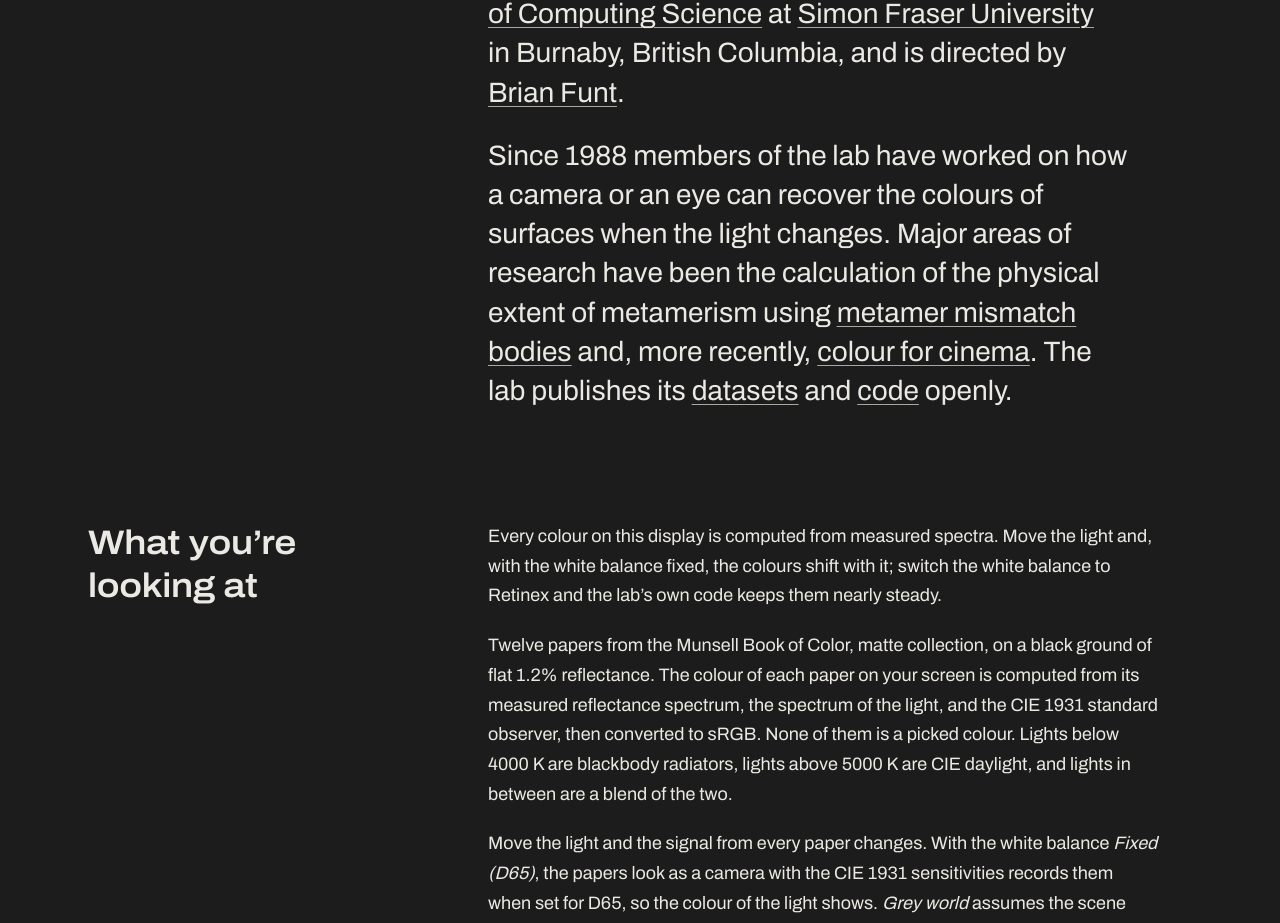
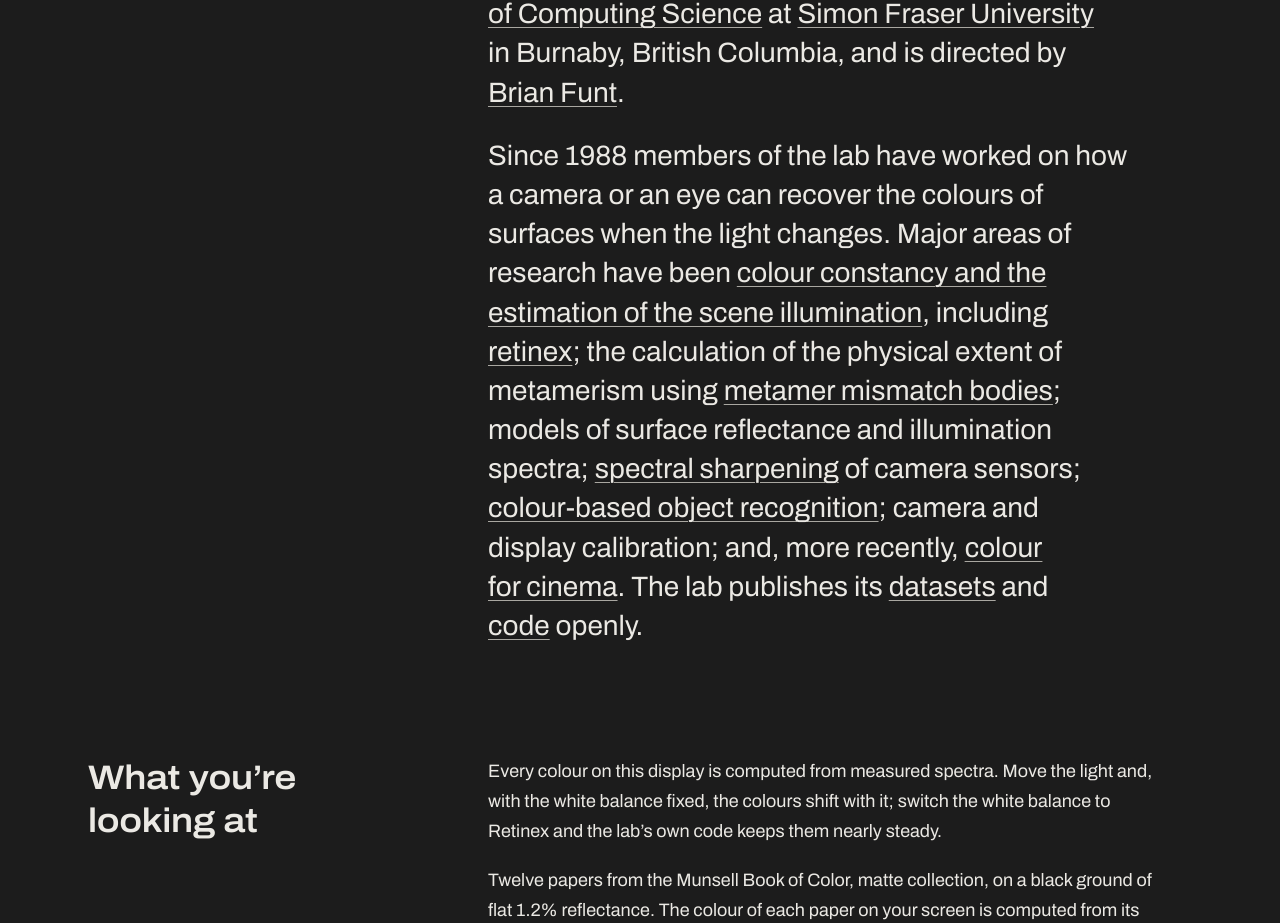
Before and after one commit to sfu-cs-vision-lab/sfu-cs-vision-lab.github.io, a Next.js app: page / in a window 1280 px wide. Shown: the part 973-1896 px from the top of the page. Built offline with nearby package versions, Linux system fonts and the light colour scheme; some icons are missing.

Commit message:
Name the lab's other major areas of research in the About section

```diff
--- a/app/page.tsx
+++ b/app/page.tsx
@@ -31,9 +31,14 @@ export default function Home() {
           </p>
           <p>
             Since 1988 members of the lab have worked on how a camera or an eye can recover the colours of surfaces when
-            the light changes. Major areas of research have been the calculation of the physical extent of metamerism
-            using <Link href="/research/#metamer-mismatching">metamer mismatch bodies</Link> and, more recently,{" "}
-            <Link href="/research/#cinema-colour">colour for cinema</Link>. The lab publishes its{" "}
+            the light changes. Major areas of research have been{" "}
+            <Link href="/research/#illumination-estimation">colour constancy and the estimation of the scene illumination</Link>,
+            including <Link href="/code/retinex-matlab/">retinex</Link>; the calculation of the physical extent of
+            metamerism using <Link href="/research/#metamer-mismatching">metamer mismatch bodies</Link>; models of surface
+            reflectance and illumination spectra; <Link href="/research/sensor-sharpening/">spectral sharpening</Link> of
+            camera sensors; <Link href="/research/colour-indexing/">colour-based object recognition</Link>; camera and
+            display calibration; and, more recently, <Link href="/research/#cinema-colour">colour for cinema</Link>. The
+            lab publishes its{" "}
             <Link href="/data/">datasets</Link> and <Link href="/code/">code</Link> openly.
           </p>
         </div>
```
